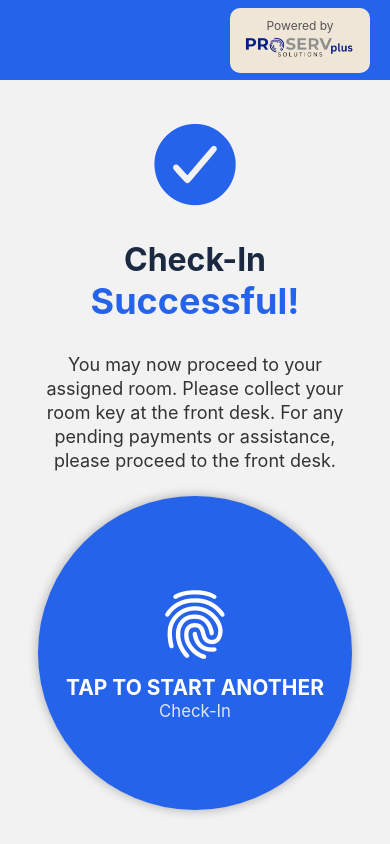
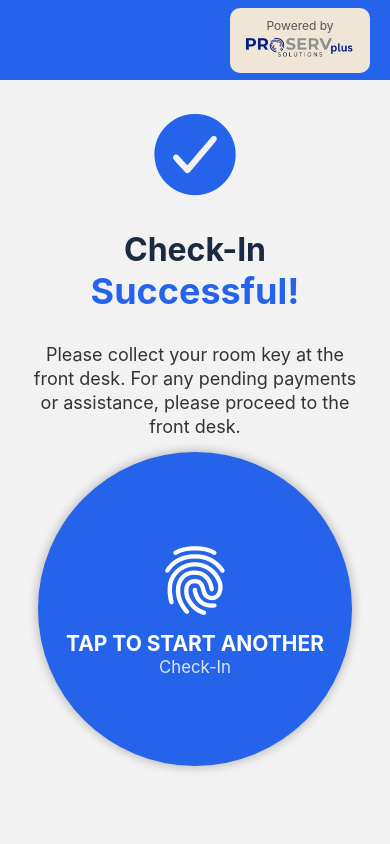
Before and after one commit to Jenne-ux/hotel-checkin-ui-system-, a React Native app: screen /NewCheckin in a window 390 px wide. Built offline with nearby package versions, Linux system fonts and the light colour scheme.

Commit message:
Adjust content spacing in NewCheckin

```diff
--- a/screens/NewCheckin.js
+++ b/screens/NewCheckin.js
@@ -85,7 +85,7 @@ export default function NewCheckin({ navigation }) {
         <Text style={styles.successSubtitle}>Successful!</Text>
 
         <Text style={styles.message}>
-          You may now proceed to your assigned room. Please collect your room key at the front desk. For any pending payments or assistance, please proceed to the front desk.
+          Please collect your room key at the front desk. For any pending payments or assistance, please proceed to the front desk.
         </Text>
       </Animated.View>
 
@@ -141,8 +141,8 @@ const styles = StyleSheet.create({
   },
   centerContent: {
     alignItems: "center",
-    marginTop: 30,
-    marginBottom: 30,
+    marginTop: 20,
+    marginBottom: 20,
   },
   iconContainer: {
     marginBottom: 20,
```
